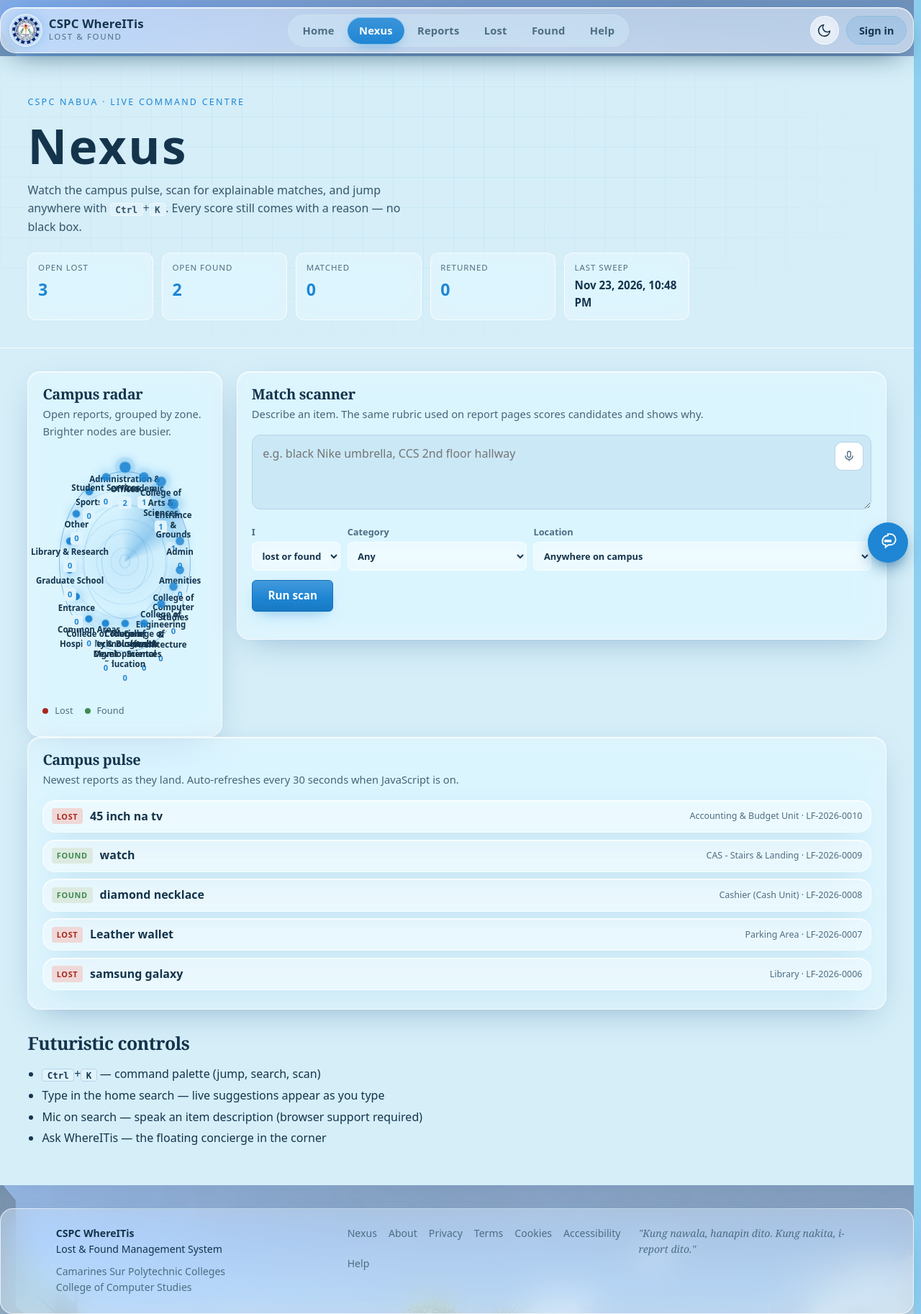
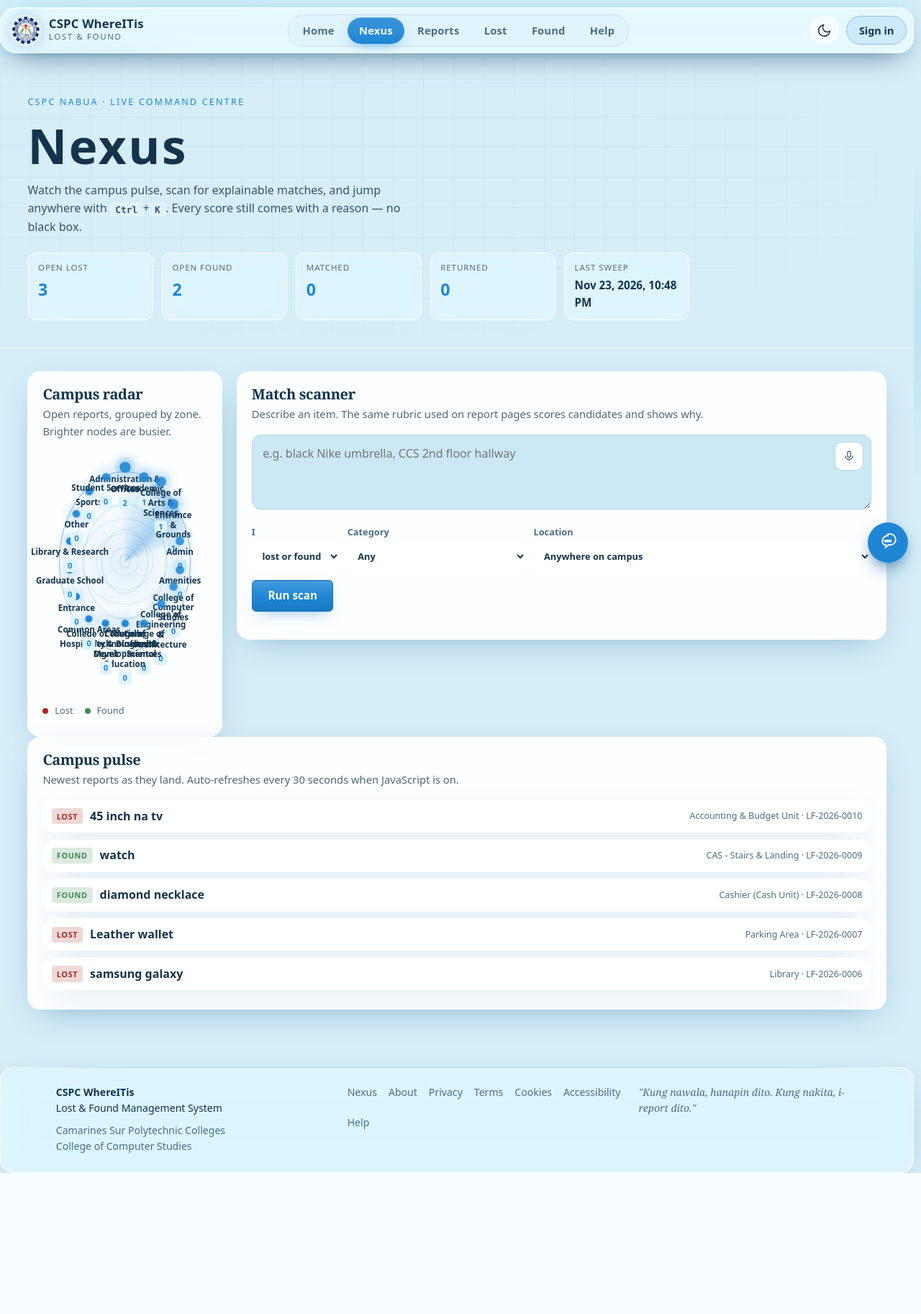
Before and after one commit to jusalipio-123/cspc-whereitis, a Node server app: page /nexus in a window 1280 px wide. Shown: the whole page at 72% size. After the commit the page ends 1630 px from the top, so only its background shows below. Run offline with Node 20, Linux system fonts and the light colour scheme; data comes from the database, SQL or seed files in the repository.

Commit message:
fix: opaque Nexus page, drop shortcuts block, stronger hero subtitle
Nexus no longer shows the campus photo. Pulse rows are solid enough to
read. Home hero subcopy is navy in light mode and white in dark.

```diff
--- a/public/css/futura.css
+++ b/public/css/futura.css
@@ -49,10 +49,19 @@
 }
 
 /* ===== NEXUS PAGE ===== */
-.nexus { position: relative; background: var(--bg); }
+body:has(.nexus) {
+  background-image: none !important;
+  background-color: var(--bg);
+}
+.nexus {
+  position: relative;
+  background: var(--bg) !important;
+  background-image: none !important;
+}
 .nexus-hero {
   position: relative; overflow: hidden; color: var(--ink);
-  background: var(--bg);
+  background: var(--bg) !important;
+  background-image: none !important;
   border-bottom: 1px solid var(--glass-border);
   padding: clamp(2rem, 5vw, 3.4rem) 0 clamp(1.6rem, 4vw, 2.4rem);
 }
@@ -100,7 +109,15 @@
 .nexus-hud dd { margin: .15rem 0 0; font-size: 1.45rem; font-weight: 700; font-variant-numeric: tabular-nums; color: var(--brand); }
 .nexus-hud__time { font-size: .95rem !important; color: var(--ink) !important; opacity: 1; }
 
-.nexus-body { padding-block: var(--s-5) var(--s-6); }
+.nexus-body { padding-block: var(--s-5) var(--s-6); background: transparent; }
+.nexus .nexus-panel,
+.nexus .pulse a {
+  background: color-mix(in srgb, var(--card) 92%, transparent) !important;
+  backdrop-filter: blur(8px);
+  -webkit-backdrop-filter: blur(8px);
+}
+.nexus .pulse__title { color: var(--ink); font-weight: 650; }
+.nexus .pulse__meta { color: var(--muted); }
 .nexus-layout {
   display: grid; gap: 1.25rem; grid-template-columns: 1fr;
 }
@@ -665,6 +682,17 @@ main, .site-footer { position: relative; z-index: 1; }
   display: inline-block; padding: .2rem .7rem; border-radius: 999px;
   background: color-mix(in srgb, var(--card) 40%, transparent);
   backdrop-filter: blur(10px); border: 1px solid var(--glass-border);
+  color: var(--ink);
+}
+.hero__sub {
+  color: #102a44 !important;
+  opacity: 1 !important;
+  font-weight: 600;
+  text-shadow: 0 1px 8px rgba(255,255,255,.75);
+}
+:root[data-theme="dark"] .hero__sub {
+  color: #f2f8fc !important;
+  text-shadow: 0 1px 10px rgba(0,0,0,.45);
 }
 
 .suggest {
--- a/views/nexus/index.ejs
+++ b/views/nexus/index.ejs
@@ -165,16 +165,6 @@
         <% } %>
       </ol>
     </section>
-
-    <section class="nexus-shortcuts" aria-labelledby="fx-h">
-      <h2 id="fx-h">Futuristic controls</h2>
-      <ul>
-        <li><kbd>Ctrl</kbd>+<kbd>K</kbd> — command palette (jump, search, scan)</li>
-        <li>Type in the home search — live suggestions appear as you type</li>
-        <li>Mic on search — speak an item description (browser support required)</li>
-        <li>Ask WhereITis — the floating concierge in the corner</li>
-      </ul>
-    </section>
   </div>
 </main>
 
--- a/views/partials/head.ejs
+++ b/views/partials/head.ejs
@@ -23,7 +23,7 @@
   <link rel="stylesheet" href="/css/style.css?v=20261122">
   <link rel="stylesheet" href="/css/style.css">
   <link rel="stylesheet" href="/css/admin.css">
-  <link rel="stylesheet" href="/css/futura.css?v=glass8">
+  <link rel="stylesheet" href="/css/futura.css?v=glass9">
   <!-- "Refining" detector: runs before first paint. When the page you are leaving is the SAME page (same path,
        e.g. /reports -> /reports?status=open: status tab, sort, filter, pagination), mark <html class="nav-refine">.
        The stylesheet then swaps the full page-change animation for a still, short cross-fade and app.js skips the
```
